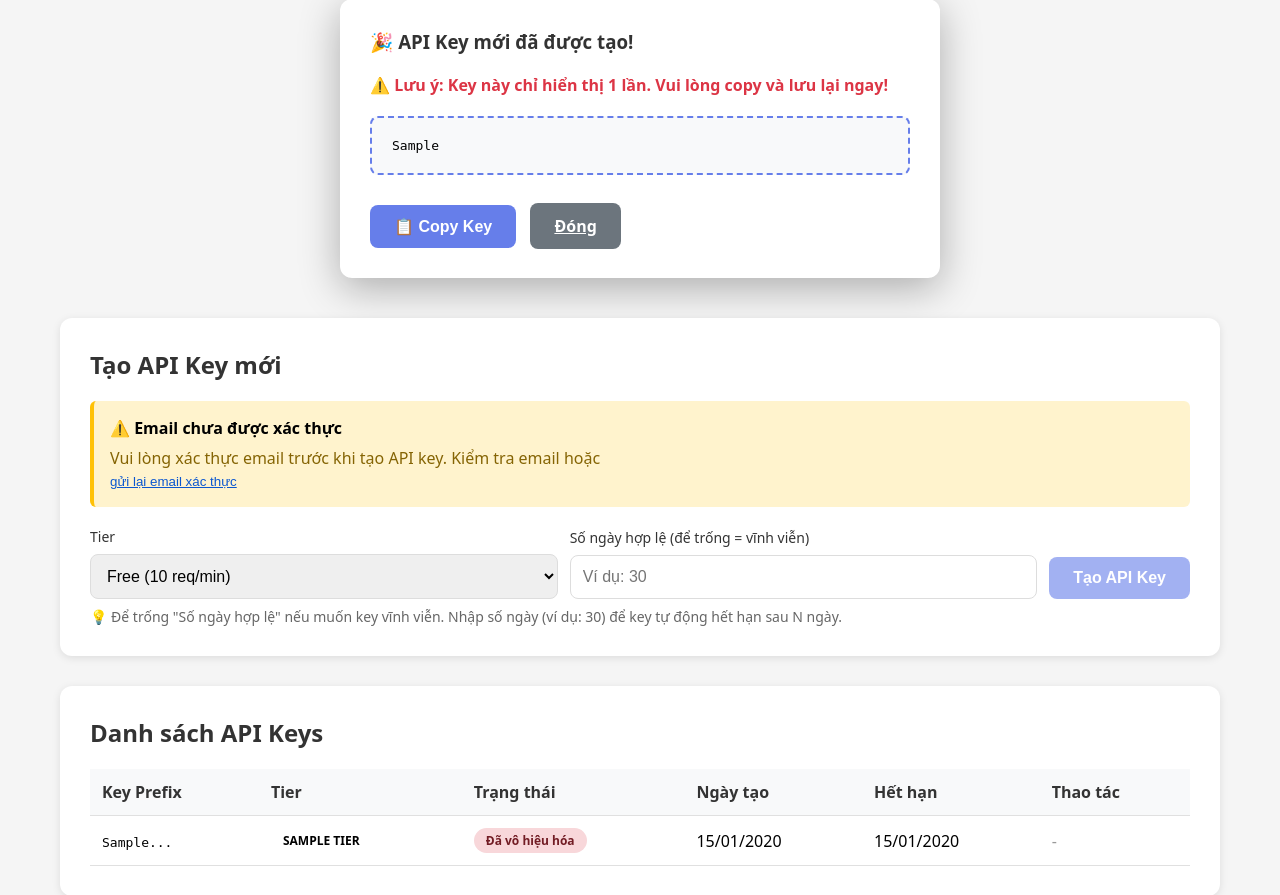
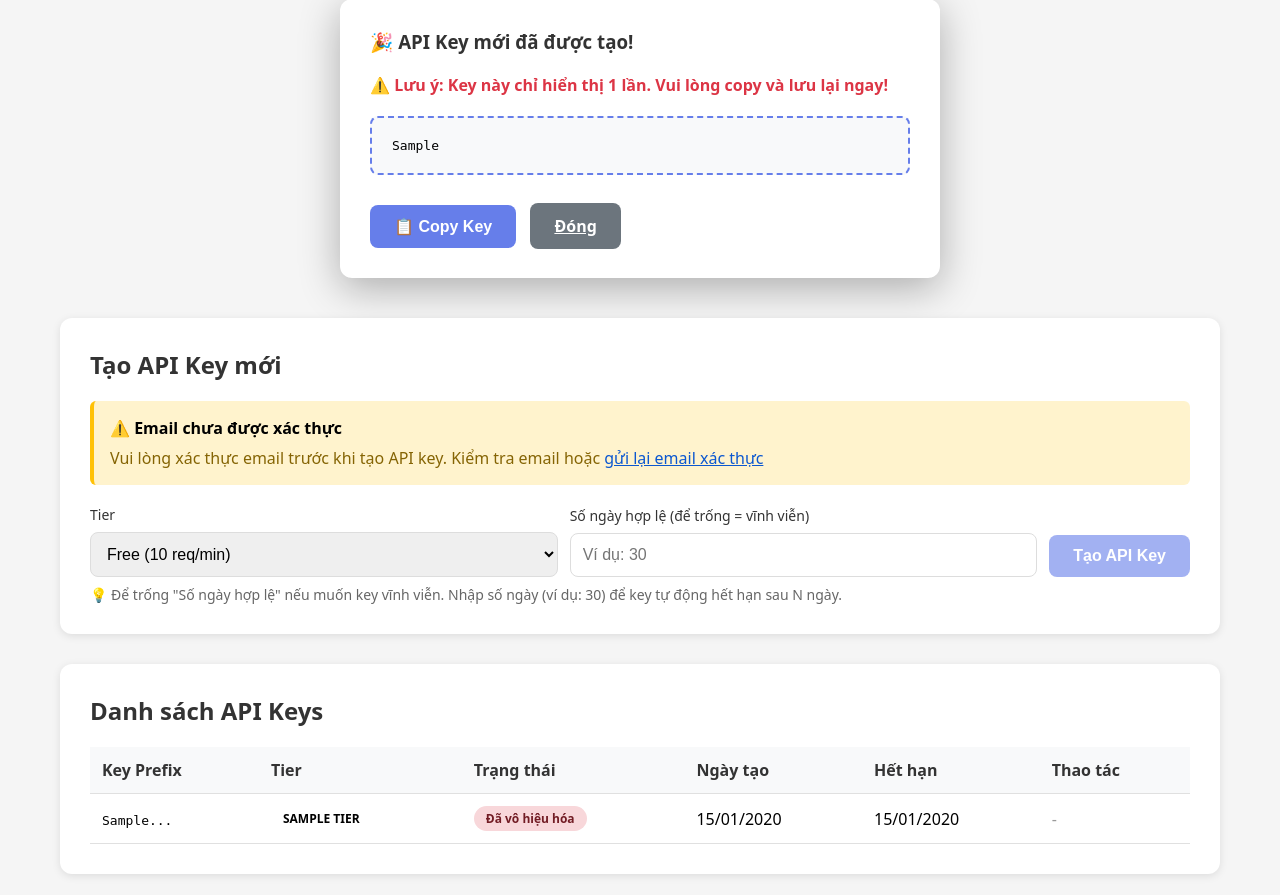
Before and after one commit to dangminhtai/cccd-api, a Flask app: template app/templates/portal/keys.html in a window 1280 px wide. Shown: the part 232-1127 px from the top of the page. Run offline with Flask 3, Linux system fonts and the light colour scheme; the template is opened without the code that fills it: most values are stand-ins (such as "Sample title", 1, 10 or a date in 2020); parts of the project's set-up code (start-up, migrations or seed data) failed here and were passed over.

Commit message:
fix: resend_verification route supports GET method for URL building
- Changed resend_verification route to accept both GET and POST
- Updated templates to use link instead of form button
- Fixes BuildError when building URL for portal.resend_verification

```diff
--- a/app/templates/portal/keys.html
+++ b/app/templates/portal/keys.html
@@ -107,11 +107,9 @@
                 <p style="margin: 8px 0 0; color: #856404;">
                     Vui lòng xác thực email trước khi tạo API key.
                     Kiểm tra email hoặc
-                    <form method="POST" action="{{ url_for('portal.resend_verification') }}" style="display: inline;">
-                        <button type="submit" style="background: none; border: none; color: #0b57d0; text-decoration: underline; cursor: pointer; padding: 0;">
-                            gửi lại email xác thực
-                        </button>
-                    </form>
+                    <a href="{{ url_for('portal.resend_verification') }}" style="color: #0b57d0; text-decoration: underline;">
+                        gửi lại email xác thực
+                    </a>
                 </p>
             </div>
             {% endif %}
```
Also changed, not shown: app/templates/portal/dashboard.html (+3 -5 lines).
